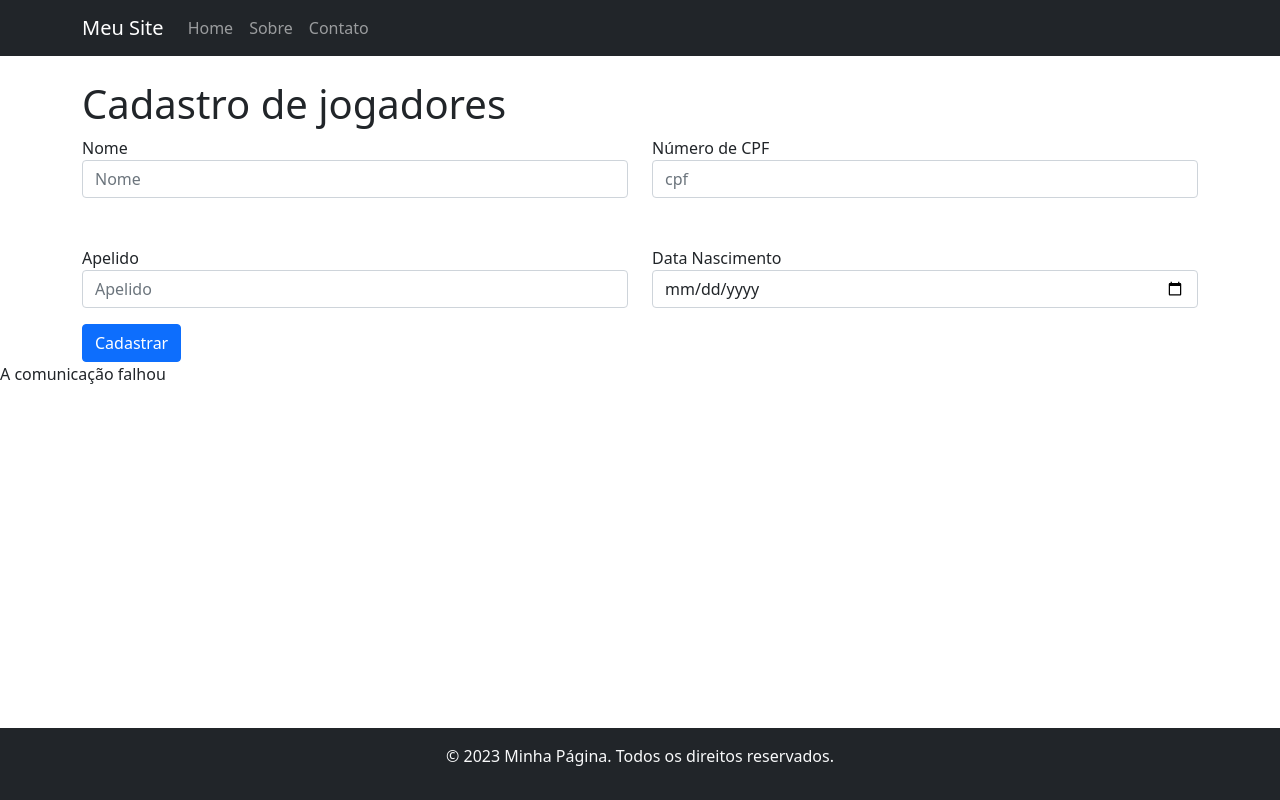
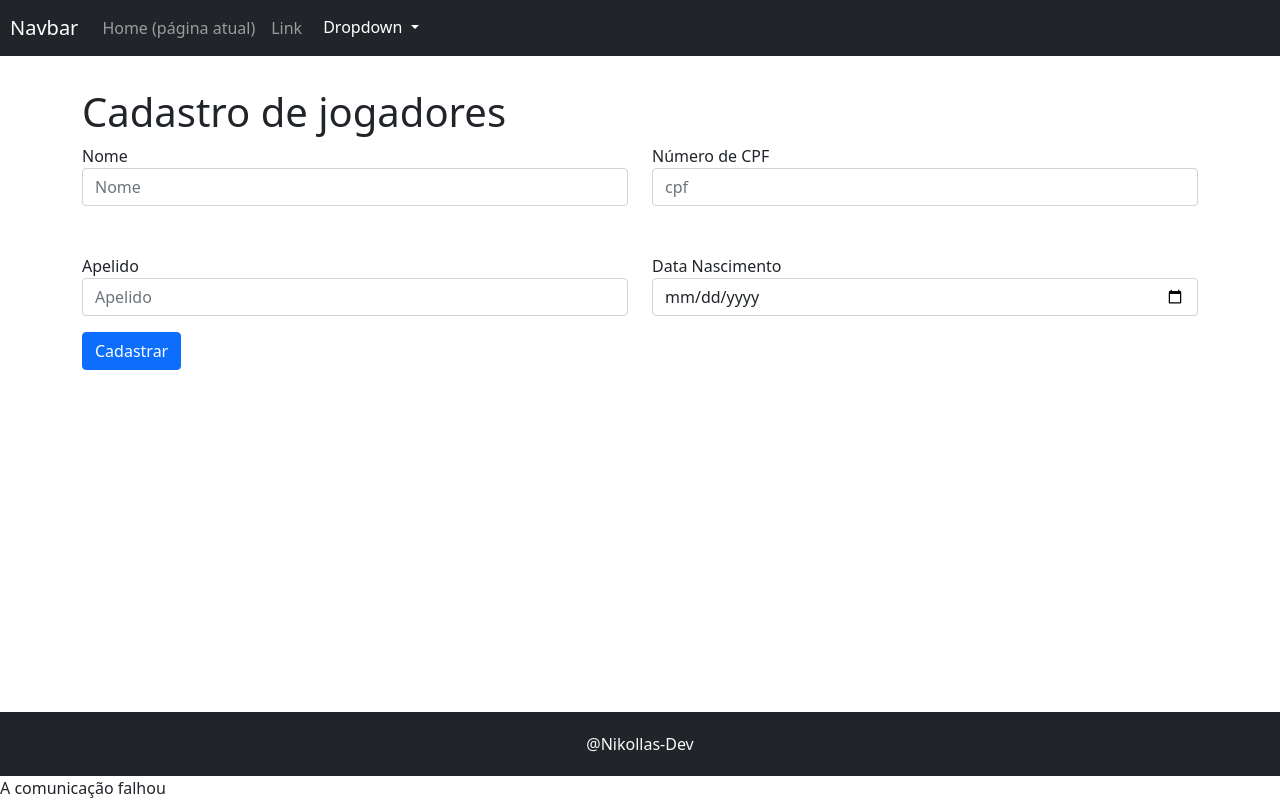
Before and after one commit to NIcknameInvalido/php_projects, a PHP site: page /controles/cadastrar_jogadores.php in a window 1280 px wide. Run offline with PHP 8.4, Linux system fonts and the light colour scheme.

Commit message:
crud implementado

```diff
--- a/campeonato/src/public/controles/cadastrar_times.php
+++ b/campeonato/src/public/controles/cadastrar_times.php
@@ -5,8 +5,9 @@
         $time = new Time($_POST);
         $timeId = $time->insertInto();
         if($timeId){
-            $timeTeste = Time::obterRegistroUnico(['id'=>$timeId]);
-            $dados = ['id' => $timeId];
+            //$timeTeste = Time::obterRegistroUnico(['id'=>$timeId]);
+            //$dados = ['id' => $timeId];
+            header("Location: exibir_times.php");
         }
     }
     carregarInterface('cadastrar_times', $dados);
--- a/campeonato/src/public/controles/exibir_times.php
+++ b/campeonato/src/public/controles/exibir_times.php
@@ -1,6 +1,6 @@
 <?
     include('../configuracoes/config.php');
-
-    $time = Time::obterTodosRegistros();
-    carregarInterface('exibir_times', ['times' => $time]);
+    $erro = "Chegou aqui";
+    $times = Time::obterTodosRegistros();
+    carregarInterface('exibir_times', ['times' => $times, 'execao' => $erro]);
 ?>
--- /dev/null
+++ b/campeonato/src/public/css/style.css
@@ -0,0 +1,30 @@
+body{
+    display: grid;
+    grid-template-columns:1fr;
+    grid-template-rows: 64px 1fr 64px;
+    grid-template-areas:
+        "header"
+        "content"
+        "footer"
+    ;
+    height: 100vh;
+    margin: 0;
+}
+
+header.header{
+    grid-area: header;
+}
+.navbar{
+    padding: 10px;
+}
+
+main.content{
+    grid-area: content;
+}
+footer.footer{
+    grid-area: footer;
+    background-color: blueviolet;
+}
+p{
+   color: red;
+}
--- a/campeonato/src/public/interfaces/cabecalho.php
+++ b/campeonato/src/public/interfaces/cabecalho.php
@@ -1,43 +1,41 @@
 <!DOCTYPE html>
 <html lang="en">
-
 <head>
     <meta charset="UTF-8">
     <meta name="viewport" content="width=device-width, initial-scale=1.0">
-    <title>Campeonato</title>
+    <link rel="stylesheet" href="../css/style.css">
     <link href="https://cdn.jsdelivr.net/npm/bootstrap@5.0.2/dist/css/bootstrap.min.css" rel="stylesheet" integrity="sha384-EVSTQN3/azprG1Anm3QDgpJLIm9Nao0Yz1ztcQTwFspd3yD65VohhpuuCOmLASjC" crossorigin="anonymous">
-    <style>
-        .h400 {
-            height: 400px;
-        }
-
-        .h100 {
-            height: 100px;
-        }
-    </style>
+    <script src="https://cdn.jsdelivr.net/npm/@popperjs/core@2.9.2/dist/umd/popper.min.js" integrity="sha384-IQsoLXl5PILFhosVNubq5LC7Qb9DXgDA9i+tQ8Zj3iwWAwPtgFTxbJ8NT4GN1R8p" crossorigin="anonymous"></script>
+    <script src="https://cdn.jsdelivr.net/npm/bootstrap@5.0.2/dist/js/bootstrap.min.js" integrity="sha384-cVKIPhGWiC2Al4u+LWgxfKTRIcfu0JTxR+EQDz/bgldoEyl4H0zUF0QKbrJ0EcQF" crossorigin="anonymous"></script>
 </head>
-
 <body>
-
-    <!-- Navbar -->
-    <nav class="navbar navbar-expand-lg navbar-dark bg-dark">
-        <div class="container">
-            <a class="navbar-brand" href="#">Meu Site</a>
-            <button class="navbar-toggler" type="button" data-toggle="collapse" data-target="#navbarNav" aria-controls="navbarNav" aria-expanded="false" aria-label="Toggle navigation">
+    <header class="header">
+        <nav class="navbar navbar-expand-lg navbar-dark bg-dark">
+            <a class="navbar-brand" href="#">Navbar</a>
+            <button class="navbar-toggler" type="button" data-toggle="collapse" data-target="#conteudoNavbarSuportado"
+                aria-controls="conteudoNavbarSuportado" aria-expanded="false" aria-label="Alterna navegação">
                 <span class="navbar-toggler-icon"></span>
             </button>
-            <div class="collapse navbar-collapse" id="navbarNav">
-                <ul class="navbar-nav ml-auto">
+
+            <div class="collapse navbar-collapse" id="conteudoNavbarSuportado">
+                <ul class="navbar-nav mr-auto">
                     <li class="nav-item active">
-                        <a class="nav-link" href="#">Home</a>
+                        <a class="nav-link" href="#">Home <span class="sr-only">(página atual)</span></a>
                     </li>
                     <li class="nav-item">
-                        <a class="nav-link" href="#">Sobre</a>
+                        <a class="nav-link" href="#">Link</a>
                     </li>
-                    <li class="nav-item">
-                        <a class="nav-link" href="#">Contato</a>
+                    <li class="nav-item dropdown">
+                            <button class="btn btn-dark btt-sm dropdown-toggle" data-bs-toggle="dropdown" aria-expanded="false">
+                                Dropdown
+                              </button>
+                              <ul class="dropdown-menu dropdown-menu-dark">
+                                <li><a class="dropdown-item" href="#">Action</a></li>
+                                <li><a class="dropdown-item" href="#">Another action</a></li>
+                                <li><a class="dropdown-item" href="#">Something else here</a></li>
+                              </ul>
                     </li>
                 </ul>
             </div>
-        </div>
-    </nav>
+        </nav>
+    </header>
--- a/campeonato/src/public/interfaces/rodape.php
+++ b/campeonato/src/public/interfaces/rodape.php
@@ -1,7 +1,7 @@
-    <!-- Footer -->
-    <footer class="bg-dark text-light text-center p-3 fixed-bottom">
-            <p>&copy; 2023 Minha Página. Todos os direitos reservados.</p>
+<footer class="footer bg-dark text-light d-flex align-items-center">
+        <div class="container d-flex justify-content-center">
+            <a>@Nikollas-Dev</a>
+        </div>
     </footer>
-    <!-- Adicione o link para o JavaScript do Bootstrap (opcional, mas pode ser necessário para alguns componentes) -->
-    <script src="https://cdn.jsdelivr.net/npm/bootstrap@5.3.0/dist/js/bootstrap.bundle.min.js"></script>
 </body>
+</html>
```
Also changed, not shown: campeonato/src/public/interfaces/exibir_times.php (+21 -4 lines), campeonato/src/css/style.css (deleted).
